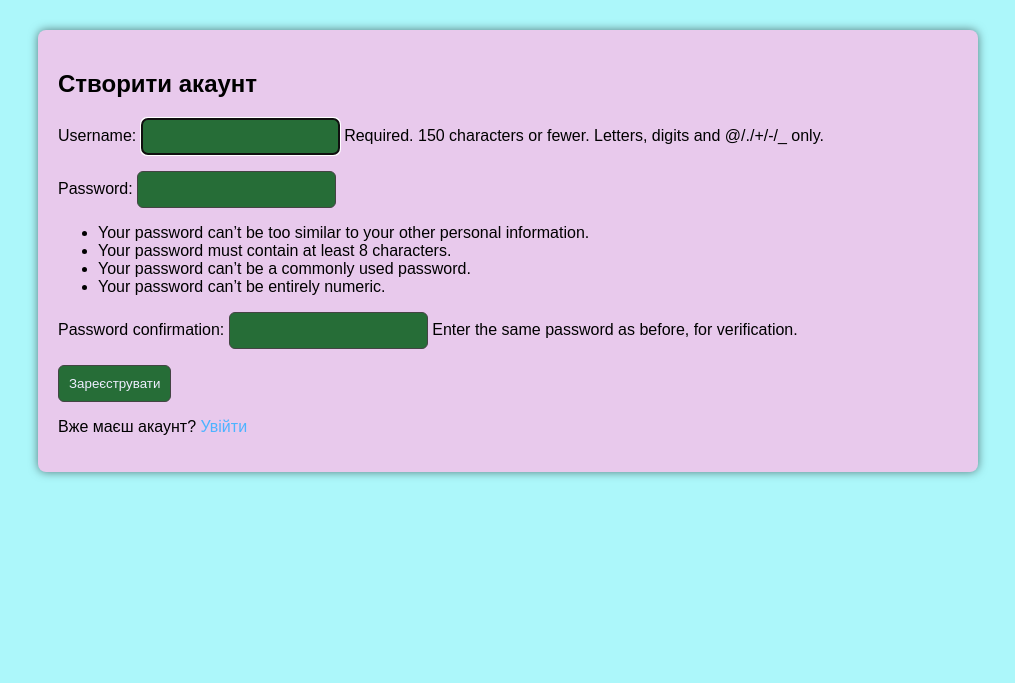
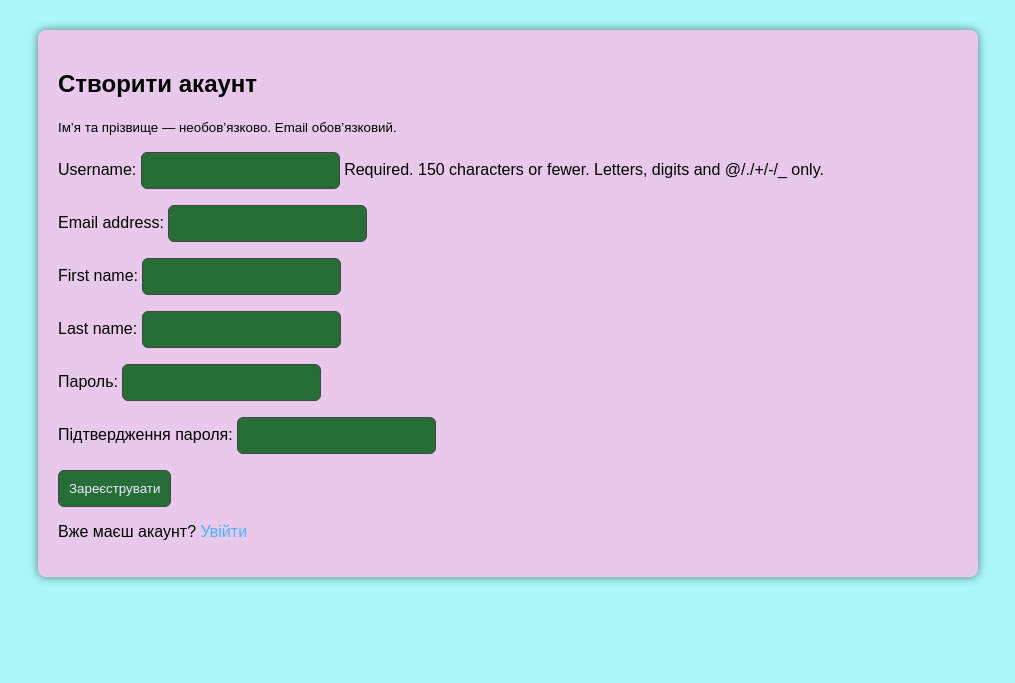
Before and after one commit to Domanov-Vitalii/web_project_django, a Django app: page /signup/ in a window 1280 px wide. Shown: the part 38-721 px from the top of the page, without its empty margins (132-1147 px from the left). Run offline with Django 5.2, Linux system fonts and the light colour scheme; parts of the project's set-up code (start-up, migrations or seed data) failed here and were passed over.

Commit message:
some feature

```diff
--- a/docker-compose.yml
+++ b/docker-compose.yml
@@ -93,7 +93,7 @@ services:
       DATABASE_PASSWORD: 1111
       REDIS_HOST: redis
       REDIS_PORT: 6379
-    command: celery -A web.celery worker --loglevel=info --concurrency=1 --hostname=worker1@%h -Q root_calc
+    command: celery -A web.celery worker --loglevel=info --concurrency=1 --hostname=worker1 -Q root_calc
     depends_on:
       db:
         condition: service_healthy
@@ -121,7 +121,7 @@ services:
       DATABASE_PASSWORD: 1111
       REDIS_HOST: redis
       REDIS_PORT: 6379
-    command: celery -A web.celery worker --loglevel=info --concurrency=1 --hostname=worker2@%h -Q root_calc
+    command: celery -A web.celery worker --loglevel=info --concurrency=1 --hostname=worker2 -Q root_calc
     depends_on:
       db:
         condition: service_healthy
--- /dev/null
+++ b/web/calculations/forms.py
@@ -0,0 +1,55 @@
+from django import forms
+from django.contrib.auth.models import User
+from django.contrib.auth.forms import UsernameField
+
+class CustomUserCreationForm(forms.ModelForm):
+    """
+    Поля:
+      username (обов’язково)
+      email (обов’язково, унікальний серед непорожніх)
+      first_name (необов’язково)
+      last_name (необов’язково)
+      password1
+      password2
+    """
+    password1 = forms.CharField(
+        label="Пароль",
+        strip=False,
+        widget=forms.PasswordInput
+    )
+    password2 = forms.CharField(
+        label="Підтвердження пароля",
+        widget=forms.PasswordInput,
+        strip=False
+    )
+
+    class Meta:
+        model = User
+        fields = ("username", "email", "first_name", "last_name")
+        field_classes = {"username": UsernameField}
+        widgets = {
+            "email": forms.EmailInput(attrs={"required": True}),
+        }
+
+    def clean_email(self):
+        email = self.cleaned_data.get("email", "").strip()
+        if not email:
+            raise forms.ValidationError("Email є обов'язковим.")
+        if User.objects.filter(email__iexact=email).exists():
+            raise forms.ValidationError("Користувач з таким email вже існує.")
+        return email
+
+    def clean(self):
+        cleaned = super().clean()
+        p1 = cleaned.get("password1")
+        p2 = cleaned.get("password2")
+        if p1 and p2 and p1 != p2:
+            self.add_error("password2", "Паролі не співпадають.")
+        return cleaned
+
+    def save(self, commit=True):
+        user = super().save(commit=False)
+        user.set_password(self.cleaned_data["password1"])
+        if commit:
+            user.save()
+        return user
--- a/web/calculations/views.py
+++ b/web/calculations/views.py
@@ -10,7 +10,7 @@ from django.conf import settings
 from django.contrib.auth.forms import UserCreationForm
 from django.contrib import messages
 from django.contrib.auth import login as auth_login
-from django.contrib.auth.forms import UserCreationForm, AuthenticationForm
+from django.contrib.auth.forms import AuthenticationForm
 from django.contrib.auth import login as auth_login, logout as auth_logout
 from web import celery_app
 from heapq import heappop, heappush
@@ -18,6 +18,7 @@ from django.db.models import F
 from django.contrib.admin.views.decorators import staff_member_required
 from .models import CalculationTask
 from .tasks import calculate_high_precision_sqrt, MAX_PRECISION
+from .forms import CustomUserCreationForm
 
 def home_page(request):
     return render(request, 'home.html')
@@ -44,14 +45,14 @@ def signup(request):
     if request.user.is_authenticated:
         return redirect('home')
     if request.method == 'POST':
-        form = UserCreationForm(request.POST)
+        form = CustomUserCreationForm(request.POST)
         if form.is_valid():
             user = form.save()
-            messages.success(request, 'Акаунт створено, увійдіть.')
+            messages.success(request, 'Акаунт створено.')
             auth_login(request, user)
             return redirect('home')
     else:
-        form = UserCreationForm()
+        form = CustomUserCreationForm()
     return render(request, 'signup.html', {'form': form})
 
 @login_required
@@ -262,10 +263,16 @@ def get_active_celery_tasks(request):
     try:
         inspector = celery_app.control.inspect(timeout=1)
         active = inspector.active() or {}
-        # Формат: worker -> list(task_id)
         workers = {}
-        for w, tasks in active.items():
-            workers[w] = [t.get('id') for t in tasks if t.get('id')]
+        for w, tasks in (active.items() if active else []):
+            lst = []
+            for t in tasks or []:
+                cid = t.get('id')
+                if not cid:
+                    continue
+                db_id = CalculationTask.objects.filter(celery_task_id=cid).values_list('id', flat=True).first()
+                lst.append({'db_id': db_id, 'celery_id': cid})
+            workers[w] = lst
         return JsonResponse({'workers': workers, 'ts': timezone.now().isoformat()})
     except Exception as e:
         return JsonResponse({'error': str(e)}, status=500)
--- a/web/templates/signup.html
+++ b/web/templates/signup.html
@@ -2,6 +2,7 @@
 {% block title %}Реєстрація{% endblock %}
 {% block content %}
 <h2>Створити акаунт</h2>
+<p><small>Ім’я та прізвище — необов’язково. Email обов’язковий.</small></p>
 <form method="post">
   {% csrf_token %}
   {{ form.as_p }}
```
Also changed, not shown: web/templates/admin/celery_monitoring.html (+9 -2 lines).
